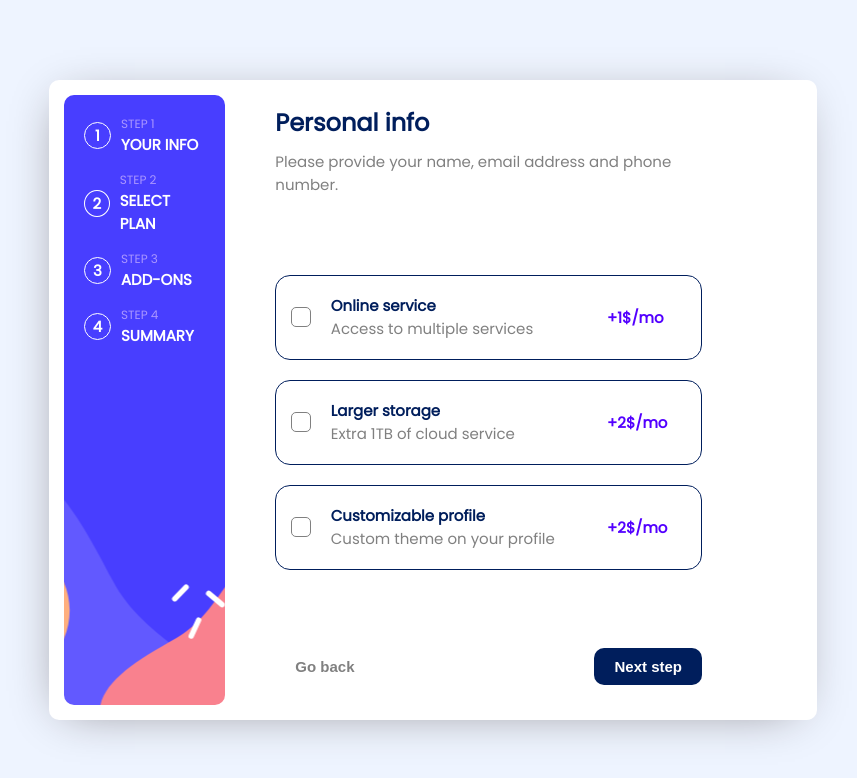
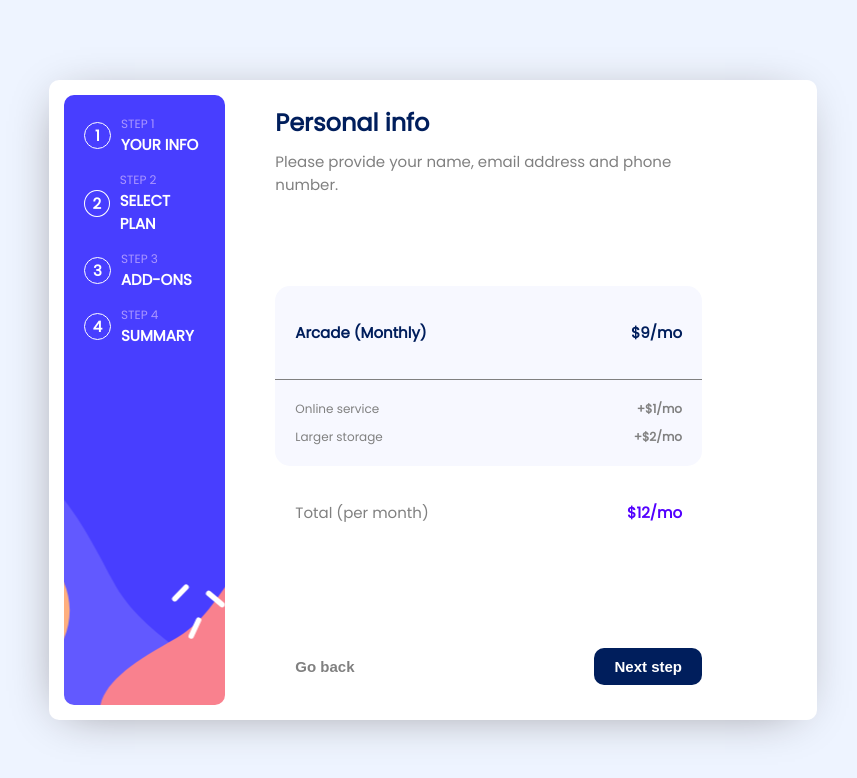
Before and after one commit to palinakarabovich/react-forms, a React (Create React App) app: page / in a window 1280 px wide. Shown: the top 778 px of the page, without its empty margins (207-1064 px from the left). Built offline with nearby package versions, Linux system fonts and the light colour scheme.

Commit message:
summary designed

```diff
--- a/src/components/Constructor/Constructor.tsx
+++ b/src/components/Constructor/Constructor.tsx
@@ -3,6 +3,7 @@ import FirstPage from '../FirstPage/FirstPage';
 import styles from './Constructor.module.css'
 import SecondPage from '../SecondPage/SecondPage';
 import ThirdPage from '../ThirdPage/ThirdPage';
+import Summary from '../Summary/Summary';
 
 const Constructor: React.FC = () => {
   return(
@@ -11,7 +12,7 @@ const Constructor: React.FC = () => {
       <h2 className={styles.title}>Personal info</h2>
       <p className={styles.paragraph}>Please provide your name, email address and phone number.</p>
     </div>
-    <ThirdPage />
+    <Summary />
     <div className={styles.buttons}>
     <button className={styles.button__back}>Go back</button>
     <button className={styles.button__next}>Next step</button>
--- /dev/null
+++ b/src/components/Summary/Summary.module.css
@@ -0,0 +1,81 @@
+.summary{
+  display: flex;
+  align-items: center;
+  justify-content: center;
+  flex-direction: column;
+  width: 100%;
+}
+
+.subscription{
+  background-color: rgb(247, 248, 255);
+  width: 100%;
+  border-top-left-radius: 15px;
+  border-top-right-radius: 15px;
+  display: flex;
+  align-items: center;
+  justify-content: space-between;
+  padding: 20px;
+  box-sizing: border-box;
+  border-bottom: 1px solid gray;
+}
+
+.rate{
+  font-size: 15px;
+font-weight: 700;
+color:rgb(0, 30, 92);
+}
+
+.options{
+  background-color: rgb(247, 248, 255);
+  width: 100%;
+  border-bottom-left-radius: 15px;
+  border-bottom-right-radius: 15px;
+  display: flex;
+  align-items: center;
+  padding: 20px;
+  box-sizing: border-box;
+  list-style: none;
+  margin: 0;
+  flex-direction: column;
+  gap: 10px;
+}
+
+.option{
+  display: flex;
+  align-items: center;
+  justify-content: space-between;
+  width: 100%;
+}
+
+.price{
+  font-size: 12px;
+  color: gray;
+  font-weight: 700;
+  margin: 0;
+
+}
+
+.text{
+  color: gray;
+  font-size: 12px;
+  margin: 0;
+}
+
+.total{
+  display: flex;
+  align-items: center;
+  justify-content: space-between;
+  width: 100%;
+  padding: 20px;
+  box-sizing: border-box;
+}
+
+.total .text{
+  font-size: 15px;
+}
+
+.sum{
+  color: rgb(83, 0, 255);
+  font-size: 15px;
+  font-weight: 700;
+}
--- /dev/null
+++ b/src/components/Summary/Summary.tsx
@@ -0,0 +1,29 @@
+import React from 'react';
+import styles from './Summary.module.css'
+
+const Summary: React.FC = () => {
+  return (
+    <div className={styles.summary}>
+      <div className={styles.subscription}>
+        <p className={styles.rate}>Arcade (Monthly)</p>
+        <p className={styles.rate}>$9/mo</p>
+      </div>
+      <ul className={styles.options}>
+        <li className={styles.option}>
+          <p className={styles.text}>Online service</p>
+          <p className={styles.price}>+$1/mo</p>
+        </li>
+        <li className={styles.option}>
+          <p className={styles.text}>Larger storage</p>
+          <p className={styles.price}>+$2/mo</p>
+        </li>
+      </ul>
+      <div className={styles.total}>
+        <p className={styles.text}>Total (per month)</p>
+        <p className={styles.sum}>$12/mo</p>
+      </div>
+    </div>
+  )
+}
+
+export default Summary;
```
